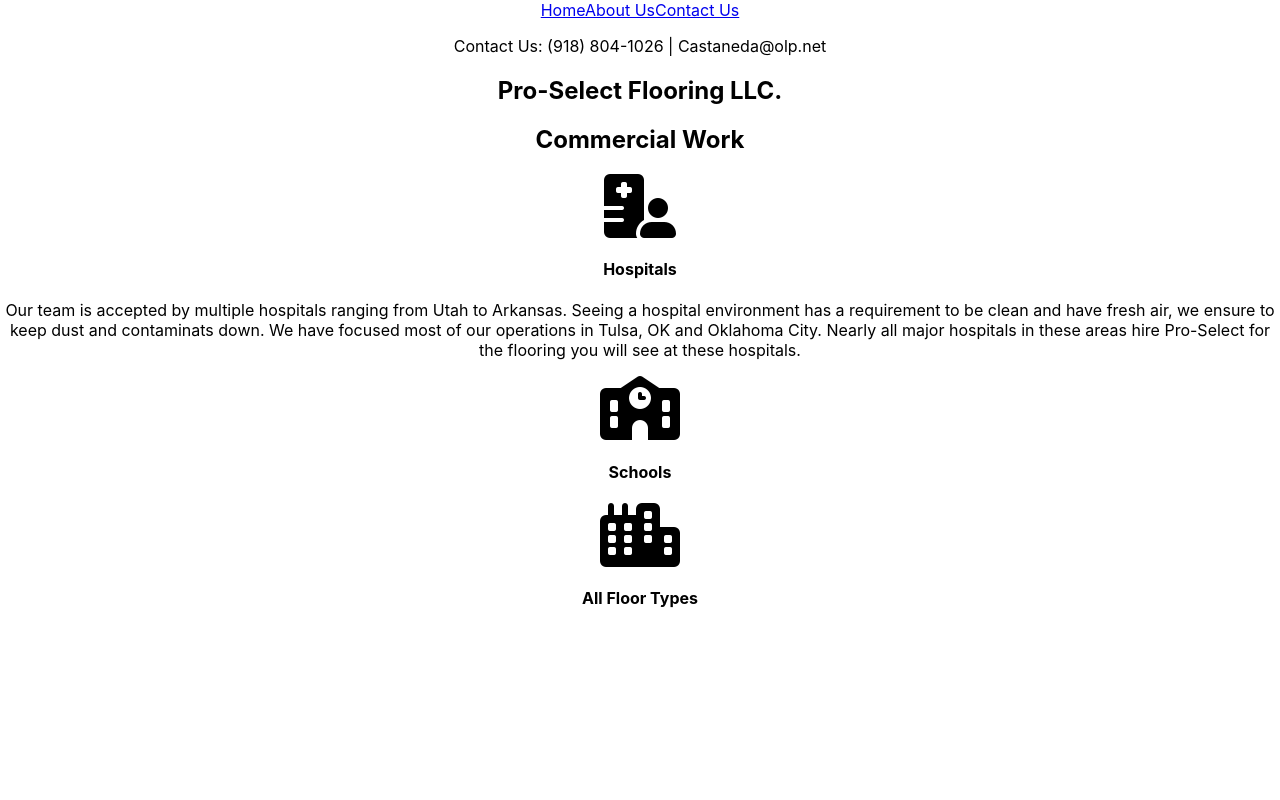
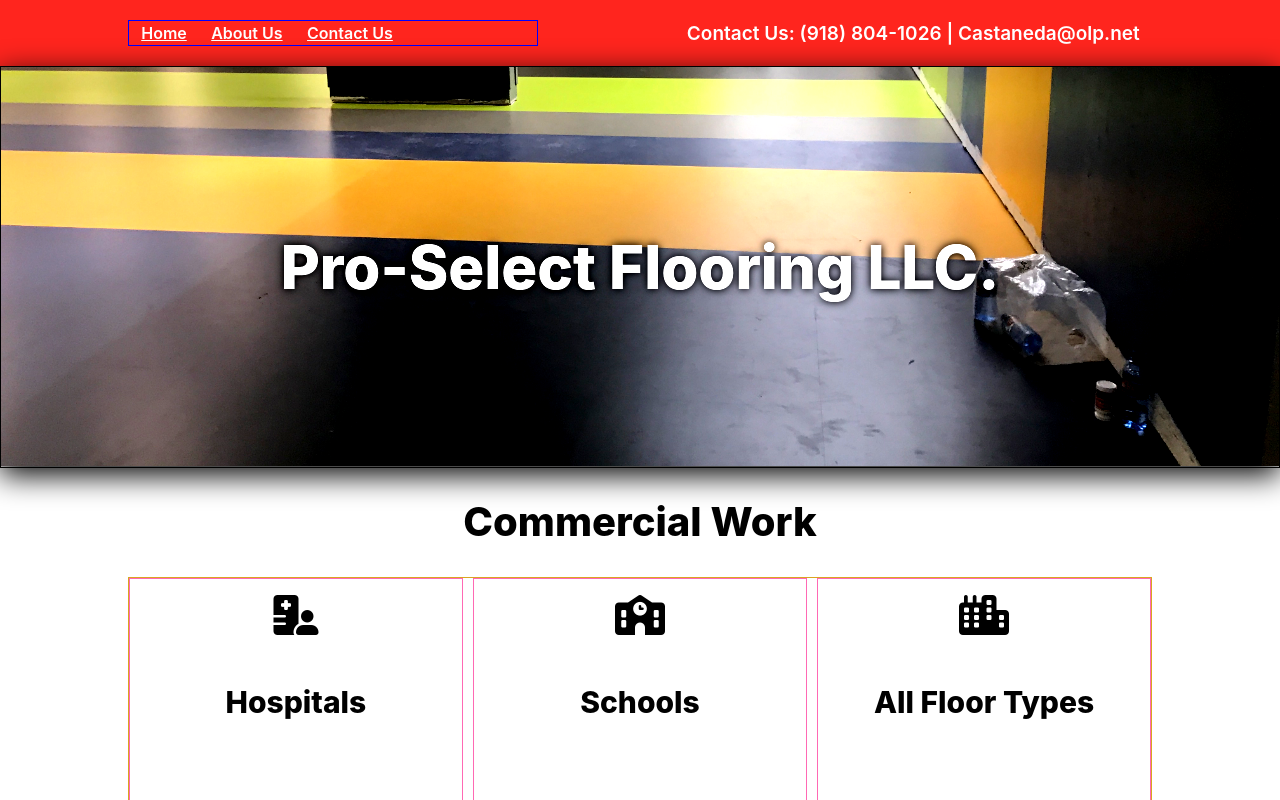
Before and after one commit to Perezented/PSF, a React (Create React App) app: page / in a window 1280 px wide. Shown: the top 800 px of the page. Built offline with nearby package versions, Linux system fonts and the light colour scheme.

Commit message:
Styling in scss for  banner, nav, and trisection

```diff
--- a/src/App.css
+++ /dev/null
@@ -1,38 +0,0 @@
-.App {
-  text-align: center;
-}
-
-.App-logo {
-  height: 40vmin;
-  pointer-events: none;
-}
-
-@media (prefers-reduced-motion: no-preference) {
-  .App-logo {
-    animation: App-logo-spin infinite 20s linear;
-  }
-}
-
-.App-header {
-  background-color: #282c34;
-  min-height: 100vh;
-  display: flex;
-  flex-direction: column;
-  align-items: center;
-  justify-content: center;
-  font-size: calc(10px + 2vmin);
-  color: white;
-}
-
-.App-link {
-  color: #61dafb;
-}
-
-@keyframes App-logo-spin {
-  from {
-    transform: rotate(0deg);
-  }
-  to {
-    transform: rotate(360deg);
-  }
-}
--- a/src/App.js
+++ b/src/App.js
@@ -1,5 +1,5 @@
 import logo from "./logo.svg";
-import "./App.css";
+import "./App.scss";
 import Header from "./components/Header";
 import HomePage from "./components/HomePage";
 
--- /dev/null
+++ b/src/App.scss
@@ -0,0 +1,146 @@
+html {
+  font-size: 62.5%;
+  padding: 0;
+  margin: 0;
+  h1,
+  h2,
+  h3,
+  h4,
+  h5,
+  h6 {
+    font-weight: 800;
+  }
+  h1 {
+    font-size: 6rem;
+  }
+  h2 {
+    font-size: 4rem;
+  }
+  h3 {
+    font-size: 3.5rem;
+  }
+  h4 {
+    font-size: 3rem;
+  }
+  h5 {
+    font-size: 2.5rem;
+  }
+  h6 {
+    font-size: 2rem;
+  }
+}
+
+.App {
+  text-align: center;
+}
+
+.App-logo {
+  height: 40vmin;
+  pointer-events: none;
+}
+
+@media (prefers-reduced-motion: no-preference) {
+  .App-logo {
+    animation: App-logo-spin infinite 20s linear;
+  }
+}
+
+.App-header {
+  background-color: #282c34;
+  min-height: 100vh;
+  display: flex;
+  flex-direction: column;
+  align-items: center;
+  justify-content: center;
+  font-size: calc(10px + 2vmin);
+  color: white;
+}
+
+.App-link {
+  color: #61dafb;
+}
+
+@keyframes App-logo-spin {
+  from {
+    transform: rotate(0deg);
+  }
+  to {
+    transform: rotate(360deg);
+  }
+}
+.nav {
+  background-color: rgba(255, 8, 0, 0.884);
+  display: grid;
+  grid-template-columns: 2fr 3fr;
+  padding: 0.2% 10%;
+  nav {
+    display: flex;
+    justify-content: left;
+    border: 1px solid blue;
+  }
+  width: 80%;
+  color: white;
+  align-items: center;
+  p {
+    font-size: 1.9rem;
+    font-weight: 600;
+    text-align: right;
+    padding: 0 2%;
+  }
+  a {
+    color: white;
+    font-weight: 600;
+    font-size: 1.6rem;
+    margin: 0 3%;
+    padding: 0.5% 0;
+  }
+}
+.homeImg {
+  background: url("./styles/img/IMG_1778.JPG");
+  background-size: cover;
+  height: 50vh;
+  filter: contrast(150%) drop-shadow(0px 8px 15px black);
+
+  background-position-y: 80%;
+  z-index: -1;
+  background-attachment: fixed;
+  background-repeat: no-repeat;
+  width: 100%;
+}
+.homepageBanner {
+  height: 50vh;
+  border: 1px solid black;
+  display: flex;
+  justify-content: center;
+  align-items: center;
+  h1 {
+    color: rgb(255, 255, 255);
+    text-shadow: 0 0 9px black;
+  }
+}
+.homeTriDesc {
+  width: 80%;
+  margin: 0 auto;
+  h2 {
+    margin: 3% 0;
+  }
+
+  .triSection {
+    display: grid;
+    grid-template-columns: repeat(3, 1fr);
+    gap: 1%;
+    border: 1px solid goldenrod;
+    div {
+      border: hotpink 1px solid;
+      padding: 2%;
+    }
+    p {
+      padding: 10%;
+      line-height: 3.5rem;
+      font-size: 1.6rem;
+    }
+    i {
+      padding: 3%;
+    }
+  }
+}
```
Also changed, not shown: src/styles/img/IMG_1778.JPG (added).
